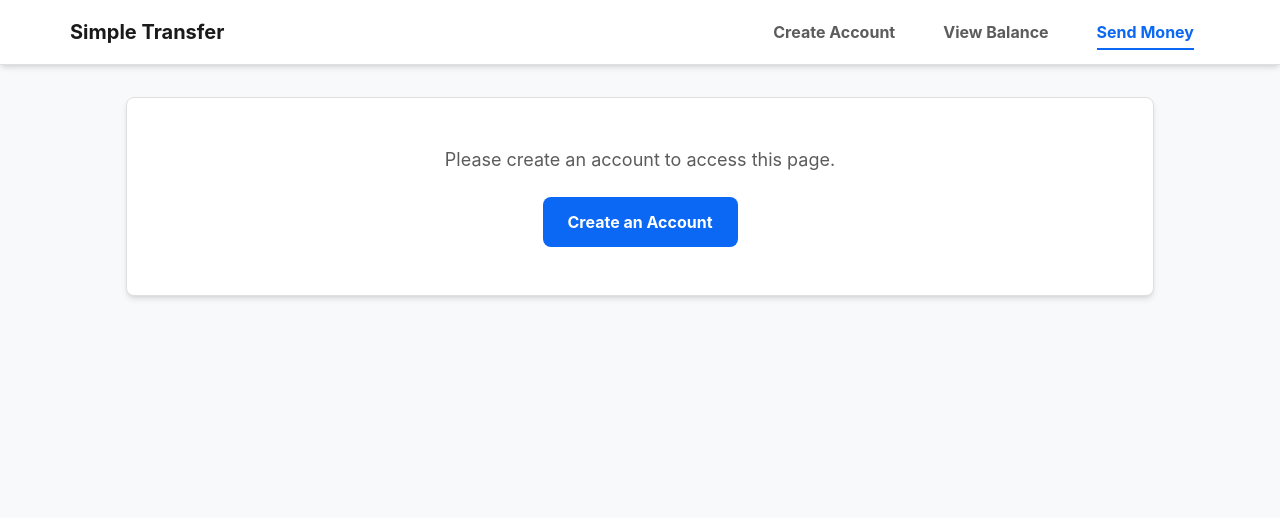
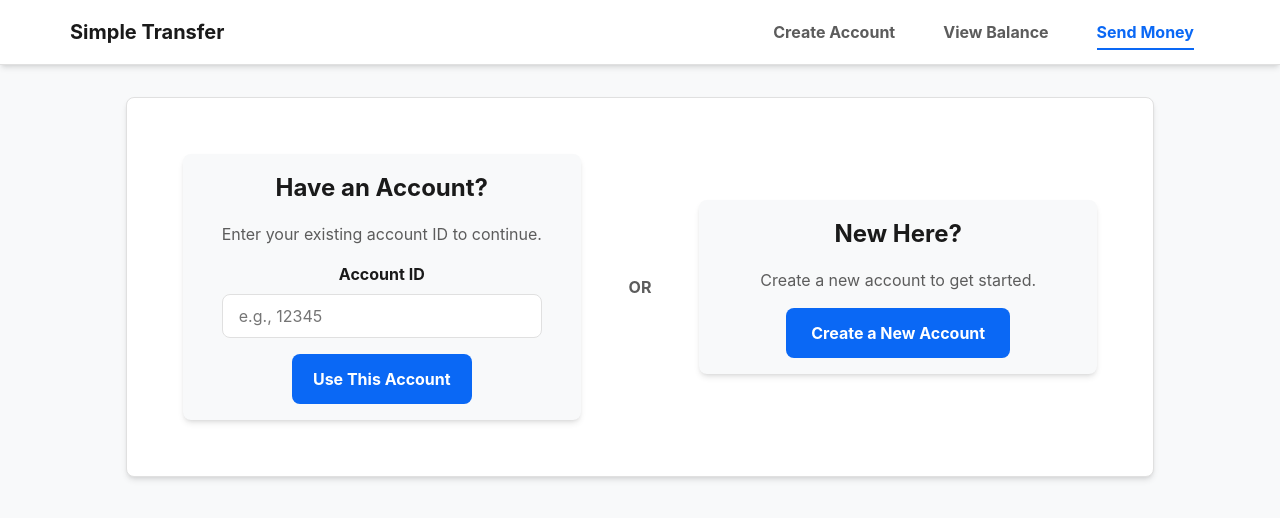
Before and after one commit to dontdude/Simple-Transfer, a React (Vite) app: page /transfer in a window 1280 px wide. Shown: the top 518 px of the page. Built offline with nearby package versions, Linux system fonts and the light colour scheme.

Commit message:
feat: support for adding and using exsisting account id

```diff
--- a/src/providers/auth/RequireAccount.module.css
+++ /dev/null
@@ -1,13 +0,0 @@
-.promptContainer {
-  text-align: center;
-  display: flex;
-  flex-direction: column;
-  align-items: center;
-  gap: var(--spacing-6);
-  padding: var(--spacing-6);
-}
-
-.promptContainer p {
-  font-size: 1.125rem;
-  color: var(--color-text-secondary);
-}
--- a/src/providers/auth/RequireAccount.tsx
+++ b/src/providers/auth/RequireAccount.tsx
@@ -1,9 +1,6 @@
 import React from "react";
-import { Link } from "react-router-dom";
 import { useAccountStore } from "../../store/account.store";
-import { Card } from "../../components/Card/Card";
-import { Button } from "../../components/Button/Button";
-import styles from "./RequireAccount.module.css";
+import { AccountPrompt } from "./components/AccountPrompt";
 
 interface RequireAccountProps {
   children: React.ReactNode;
@@ -13,18 +10,7 @@ export const RequireAccount = ({ children }: RequireAccountProps) => {
   const accountId = useAccountStore((state) => state.accountId);
 
   if (!accountId) {
-    return (
-      <div className="container">
-        <Card>
-          <div className={styles.promptContainer}>
-            <p>Please create an account to access this page.</p>
-            <Link to="/">
-              <Button>Create an Account</Button>
-            </Link>
-          </div>
-        </Card>
-      </div>
-    );
+    return <AccountPrompt />;
   }
 
   return <>{children}</>;
--- /dev/null
+++ b/src/providers/auth/components/AccountPrompt.module.css
@@ -0,0 +1,70 @@
+.promptContainer {
+  display: flex;
+  align-items: center;
+  justify-content: center;
+  flex-wrap: wrap;
+  gap: var(--spacing-8);
+  padding: var(--spacing-8);
+  background-color: var(--color-surface);
+}
+
+.option {
+  flex: 1 1 300px;
+  max-width: 100%;
+  display: flex;
+  flex-direction: column;
+  align-items: center;
+  text-align: center;
+  gap: var(--spacing-4);
+  background-color: var(--color-background);
+  padding: var(--spacing-4);
+  border-radius: var(--border-radius-md);
+  box-shadow: var(--box-shadow);
+}
+
+.option h2 {
+  font-size: var(--font-size-h2);
+  font-weight: var(--font-weight-bold);
+  color: var(--color-text-primary);
+}
+
+.option p {
+  color: var(--color-text-secondary);
+  font-size: var(--font-size-md);
+}
+
+.form {
+  width: 100%;
+  max-width: 320px;
+  display: flex;
+  flex-direction: column;
+  gap: var(--spacing-4);
+  align-items: center;
+}
+
+.form button {
+  width: auto;
+  padding-left: var(--spacing-5);
+  padding-right: var(--spacing-5);
+}
+
+.orSeparator {
+  font-weight: var(--font-weight-bold);
+  color: var(--color-text-secondary);
+  padding: var(--spacing-2) var(--spacing-4);
+}
+
+@media (max-width: var(--breakpoint-lg)) {
+  .promptContainer {
+    flex-direction: column;
+  }
+
+  .option {
+    width: 100%;
+    flex: none;
+  }
+
+  .orSeparator {
+    padding: var(--spacing-4) 0;
+  }
+}
--- /dev/null
+++ b/src/providers/auth/components/AccountPrompt.tsx
@@ -0,0 +1,62 @@
+import { useState } from "react";
+import { Link } from "react-router-dom";
+import { useAccountStore } from "../../../store/account.store";
+import { Card } from "../../../components/Card/Card";
+import { Button } from "../../../components/Button/Button";
+import { Input } from "../../../components/Input/Input";
+import styles from "./AccountPrompt.module.css";
+
+export const AccountPrompt = () => {
+  const setAccountId = useAccountStore((state) => state.setAccountId);
+  const [existingId, setExistingId] = useState("");
+  const [error, setError] = useState("");
+
+  const handleManualSubmit = (e: React.FormEvent) => {
+    e.preventDefault();
+    const id = Number(existingId);
+    if (isNaN(id) || id <= 0) {
+      setError("Please enter a valid, positive account ID.");
+      return;
+    }
+    setError("");
+    setAccountId(id);
+  };
+
+  return (
+    <div className="container">
+      <Card>
+        <div className={styles.promptContainer}>
+          {/* Option 1: Enter an existing account ID */}
+          <div className={styles.option}>
+            <h2>Have an Account?</h2>
+            <p>Enter your existing account ID to continue.</p>
+            <form onSubmit={handleManualSubmit} className={styles.form}>
+              <Input
+                label="Account ID"
+                name="existingId"
+                type="number"
+                value={existingId}
+                onChange={(e) => setExistingId(e.target.value)}
+                placeholder="e.g., 12345"
+                error={!!error}
+              />
+              {error && <p className="error-message">{error}</p>}
+              <Button type="submit">Use This Account</Button>
+            </form>
+          </div>
+
+          <div className={styles.orSeparator}>OR</div>
+
+          {/* Option 2: Create a new account */}
+          <div className={styles.option}>
+            <h2>New Here?</h2>
+            <p>Create a new account to get started.</p>
+            <Link to="/">
+              <Button>Create a New Account</Button>
+            </Link>
+          </div>
+        </div>
+      </Card>
+    </div>
+  );
+};
--- a/src/styles/theme.css
+++ b/src/styles/theme.css
@@ -64,6 +64,7 @@
 
   /* --- Breakpoints --- */
   --breakpoint-md: 768px;
+  --breakpoint-lg: 1024px;
 
   /* --- Transitions --- */
   --transition-speed: 0.2s;
```
